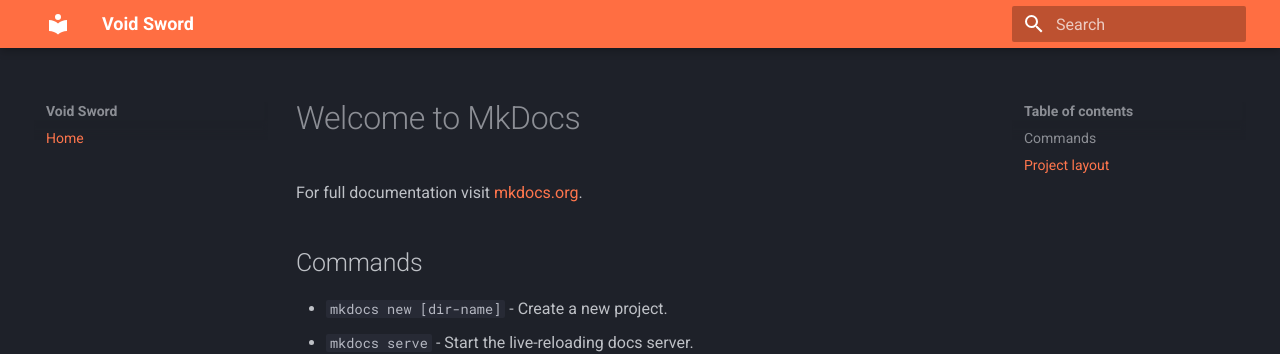
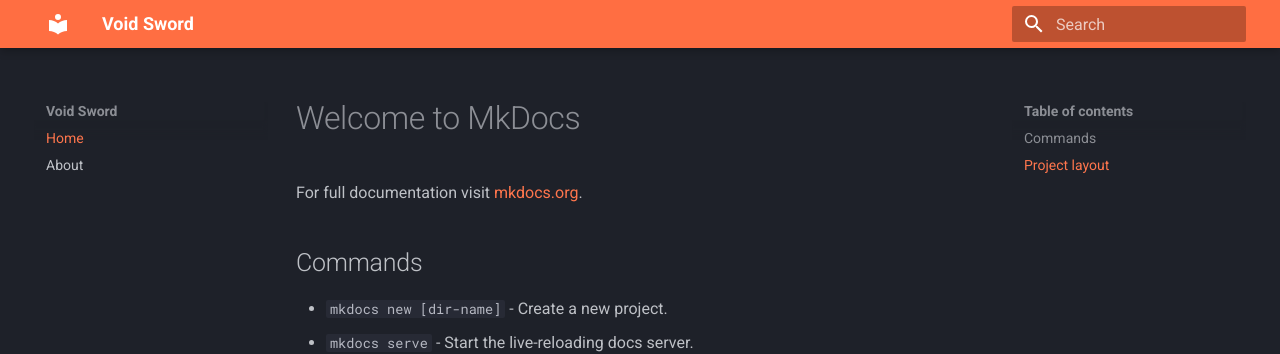
Before and after one commit to Maiengelei/Maiengelei.github.io, an MkDocs documentation site: the page built from docs/index.md, in a window 1280 px wide. Shown: the top 354 px of the page. Built offline with MkDocs 1.6.1 and Material for MkDocs 9.7.7, drawn with Linux system fonts in a browser that asks for light colours.

Commit message:
添加about页面

```diff
--- a/mkdocs.yml
+++ b/mkdocs.yml
@@ -4,6 +4,7 @@
 
 nav:
   - Home: index.md
+  - About: about.md
 
 theme:
   name: material
```
Also changed, not shown: docs/about.md (added, +1 -0 lines).
